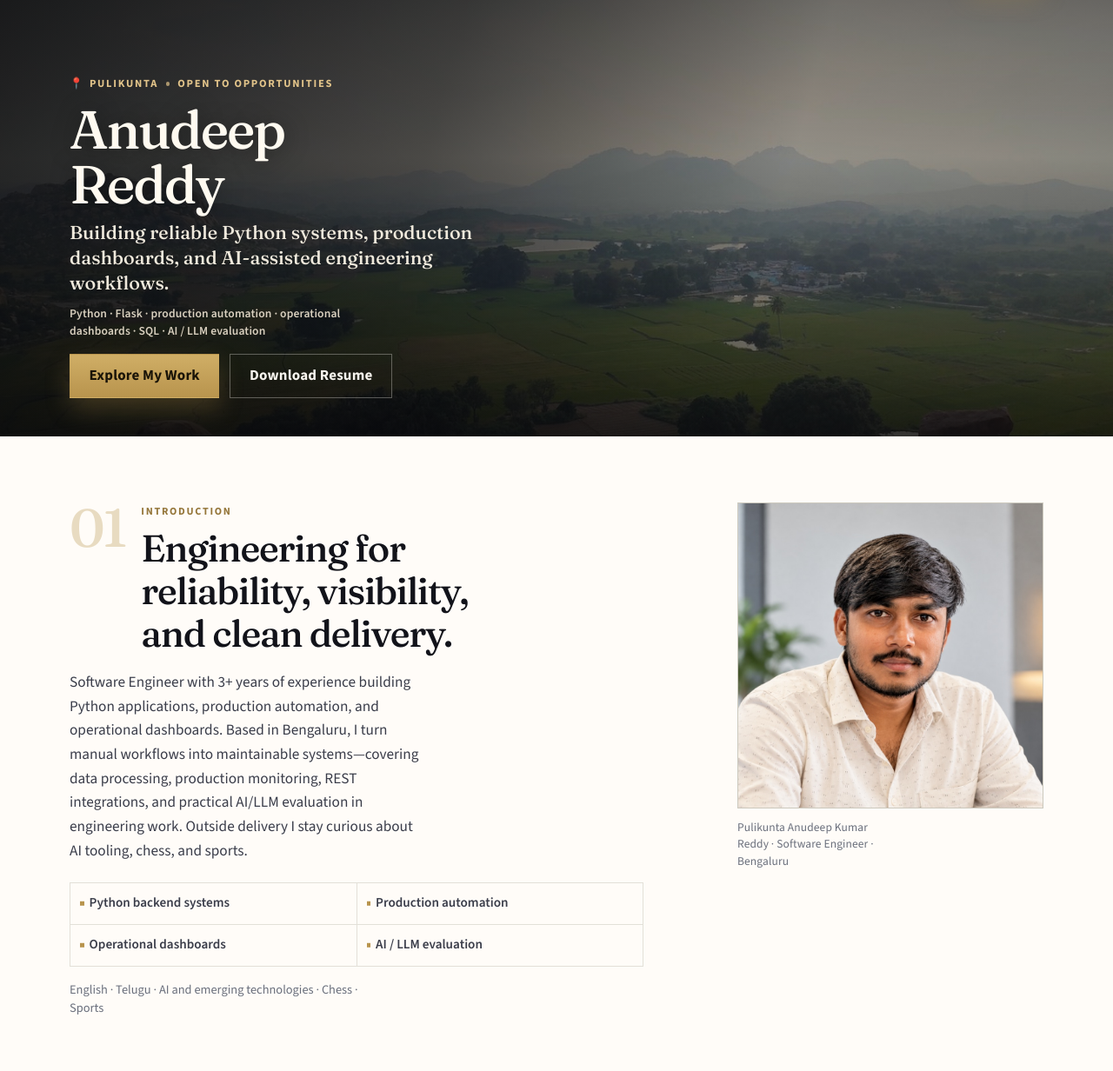
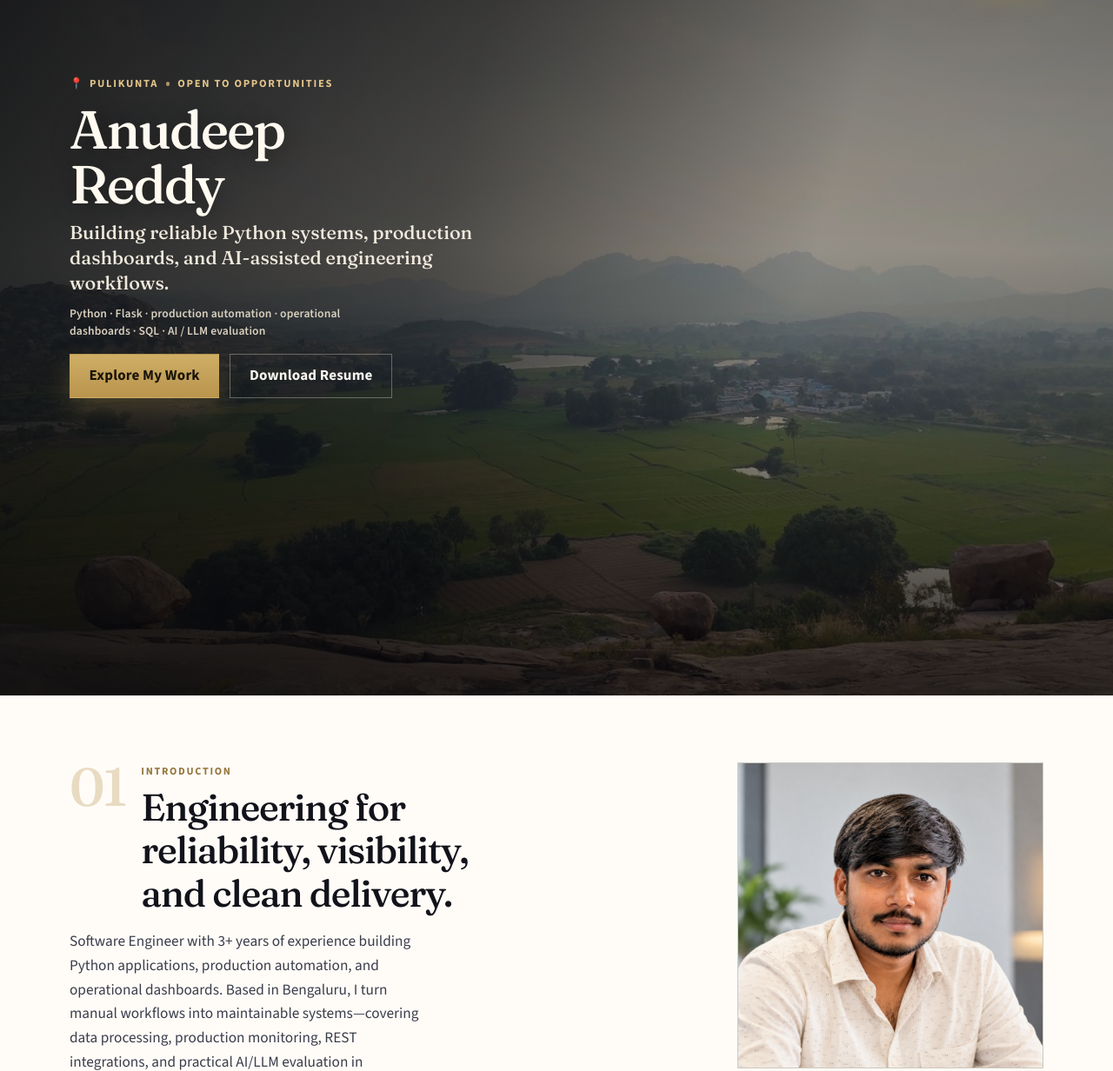
Before and after one commit to anudeepreddy453/my-portfolio, a Flask app: page / in a window 1280 px wide. Shown: the part 69-1301 px from the top of the page at 87% size. Run offline with Flask 3, Linux system fonts and the light colour scheme.

Commit message:
Fix Vercel certificate assets and full-height hero.
Stop ignoring public certificate folders on deploy, and keep the hero at full viewport height so About no longer peeks into the first screen.

Co-authored-by: Cursor <cursoragent@cursor.com>

```diff
--- a/public/css/style.css
+++ b/public/css/style.css
@@ -288,6 +288,7 @@ a:hover { color: var(--ink); }
 .hero {
   position: relative;
   min-height: 100svh;
+  min-height: 100dvh;
   display: grid;
   align-items: start;
   color: var(--hero-ink);
@@ -1319,9 +1320,12 @@ a:hover { color: var(--ink); }
 
 .footer-links a:hover { color: #e2c48a; }
 
-/* Short viewports: tighten type, keep intro copy visible */
+/* Short viewports: tighten type, but keep hero full-viewport so About never peeks */
 @media (max-height: 820px) {
-  .hero { min-height: auto; }
+  .hero {
+    min-height: 100svh;
+    min-height: 100dvh;
+  }
   .hero-stage { padding: calc(var(--header-h) + 1.1rem) 0 2.75rem; }
   .hero-name { font-size: clamp(2.35rem, 5.8vw, 3.85rem); }
   .hero-strengths { margin-bottom: 1rem; font-size: 0.85rem; }
--- a/templates/base.html
+++ b/templates/base.html
@@ -11,7 +11,7 @@
   <link rel="preconnect" href="https://fonts.gstatic.com" crossorigin>
   <link href="https://fonts.googleapis.com/css2?family=Fraunces:opsz,wght@9..144,500;600;700&family=Source+Sans+3:ital,wght@0,400;0,500;0,600;0,700;1,400&display=swap" rel="stylesheet">
   <link rel="icon" href="/favicon.svg" type="image/svg+xml">
-  <link rel="stylesheet" href="/css/style.css?v=hero-maps-15">
+  <link rel="stylesheet" href="/css/style.css?v=hero-certs-16">
   {% block head %}{% endblock %}
 </head>
 <body>
```
Also changed, not shown: 1 other file.
